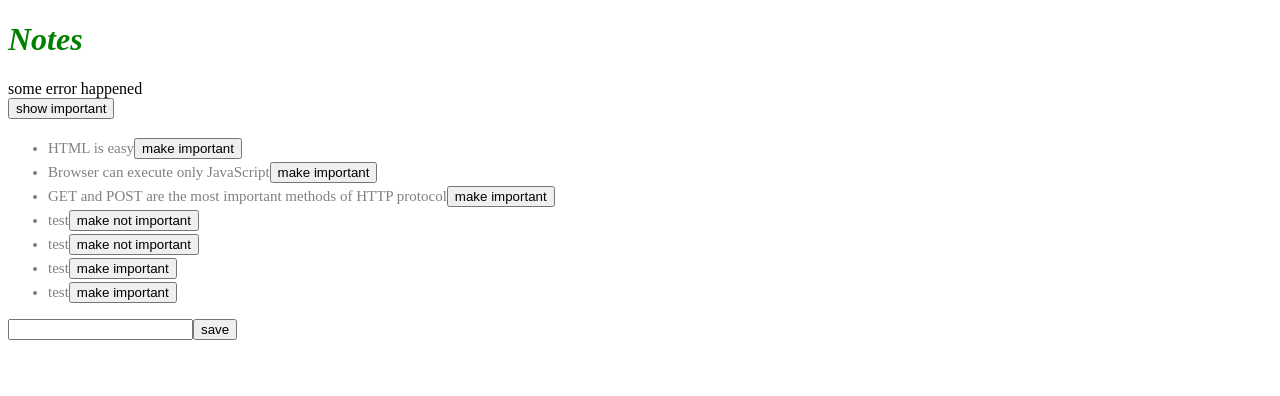
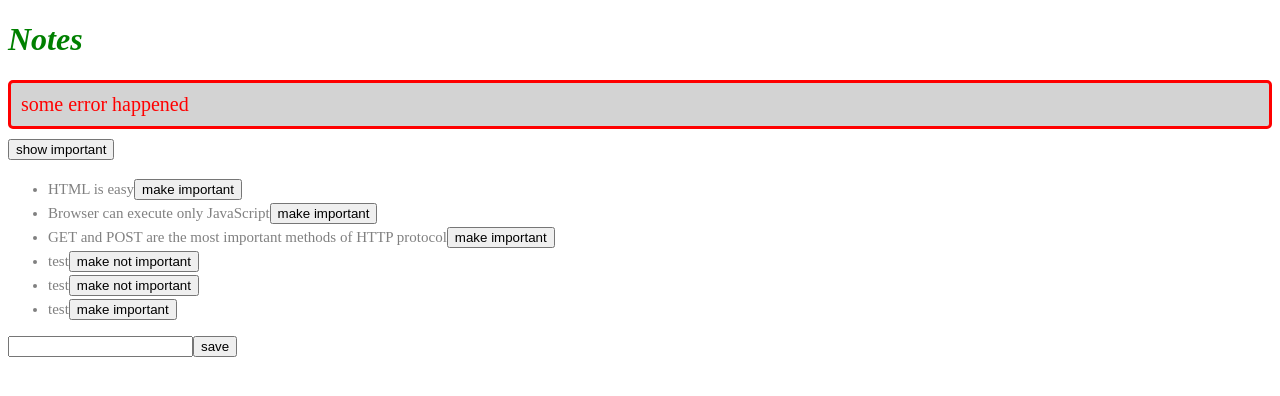
Before and after one commit to aukfil/fullstack-course, a React (Vite) app in the folder sandbox/: page / in a window 1280 px wide. Shown: the top 396 px of the page. Built offline with nearby package versions, Linux system fonts and the light colour scheme; data requests are answered from the project's data file.

Commit message:
Update sandbox

```diff
--- a/sandbox/db.json
+++ b/sandbox/db.json
@@ -29,11 +29,6 @@
       "id": "b6d4",
       "content": "test",
       "important": false
-    },
-    {
-      "id": "9a00",
-      "content": "test",
-      "important": false
     }
   ]
 }
--- a/sandbox/src/index.css
+++ b/sandbox/src/index.css
@@ -8,3 +8,13 @@
     padding-top: 3px;
     font-size: 15px;
 }
+
+.error {
+    color: red;
+    background: lightgrey;
+    font-size: 20px;
+    border-style: solid;
+    border-radius: 5px;
+    padding: 10px;
+    margin-bottom: 10px;
+  }
```
